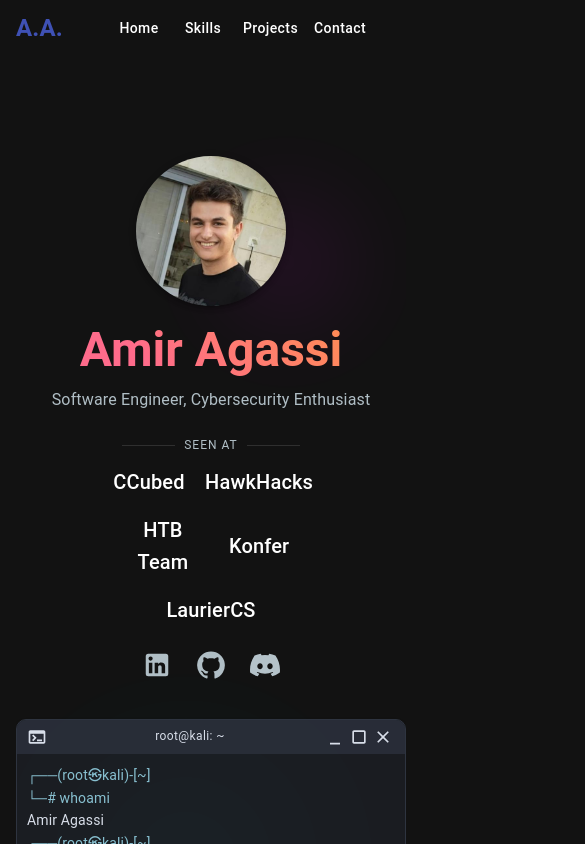
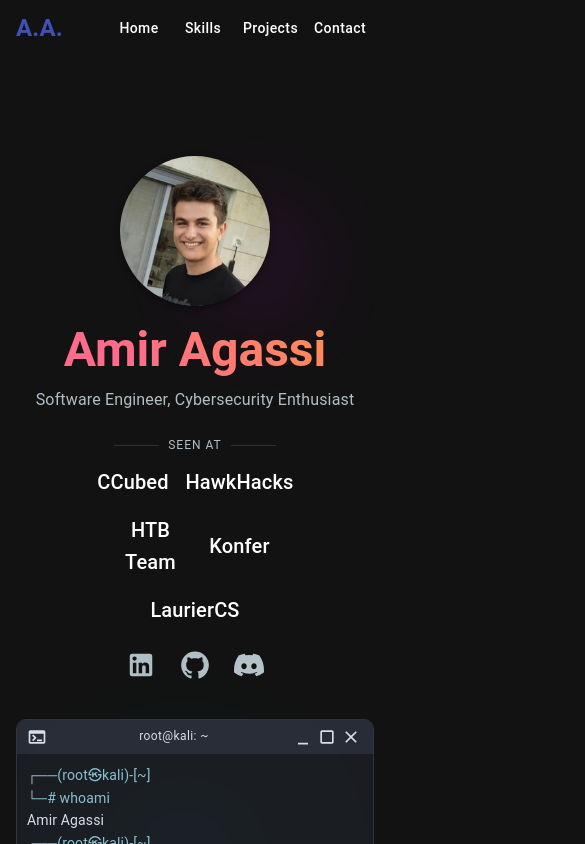
Before and after one commit to AmirAgassi/Website, a React (Create React App) app: page / in a window 390 px wide. Shown: the top 844 px of the page, 585 px wide, since content can reach past the window. Built offline with nearby package versions, Linux system fonts and the light colour scheme.

Commit message:
Fix post card responsiveness

```diff
--- a/src/App.tsx
+++ b/src/App.tsx
@@ -33,7 +33,14 @@
   return (
     <Box sx={{ minHeight: '100vh', display: 'flex', flexDirection: 'column' }}>
       <Header />
-      <Container maxWidth={isBlogPost ? false : "lg"} sx={{ width: isBlogPost ? '90%' : 'auto' }}>
+      <Container
+        maxWidth="lg"
+        sx={{
+          width: '100%',
+          maxWidth: isBlogPost ? '90%' : 'lg',
+          margin: '0 auto'
+        }}
+      >
         <Routes>
           <Route path="/" element={<Home />} />
           <Route path="/blog/*" element={<BlogPostLayout />} />
```
